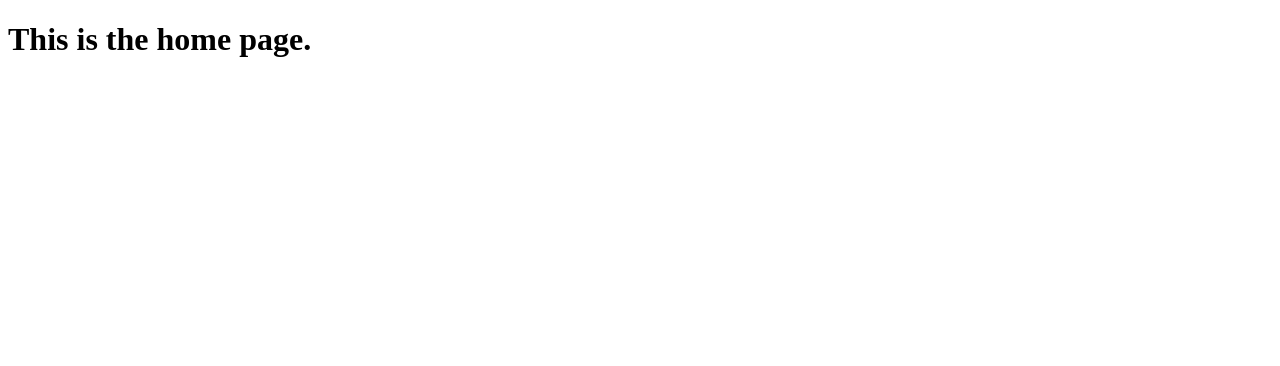
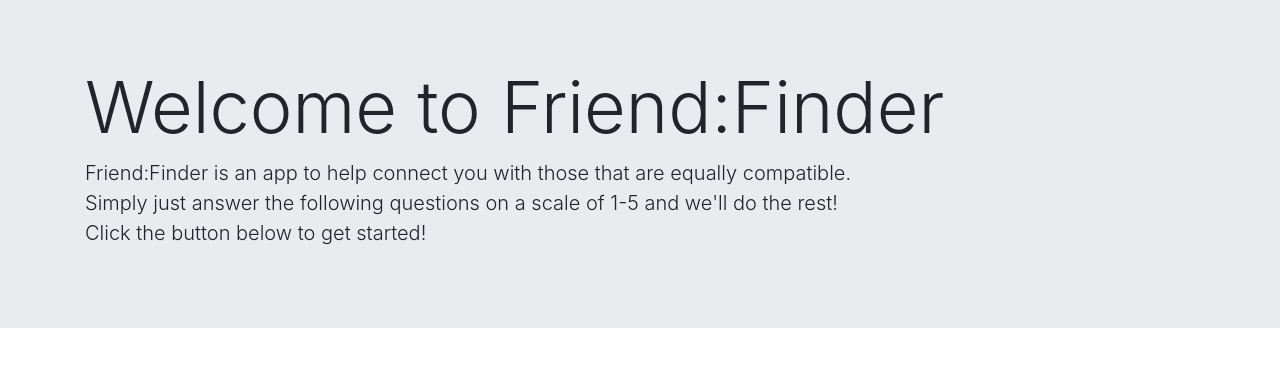
Before and after one commit to Blonded/friendFinder, a website: page app/public/index.html in a window 1280 px wide. Drawn offline with nearby package versions, Linux system fonts and the light colour scheme.

Commit message:
adding styling

```diff
--- a/app/public/assets/app.css
+++ b/app/public/assets/app.css
@@ -0,0 +1,4 @@
+.jumbotron-fluid {
+  /* background-color: black; */
+  /* color: white; */
+}
--- a/app/public/index.html
+++ b/app/public/index.html
@@ -3,14 +3,37 @@
 <head>
     <meta charset="utf-8" />
     <meta http-equiv="X-UA-Compatible" content="IE=edge">
-    <title>Home</title>
+    <title>Home Page - Friend:Finder</title>
     <meta name="viewport" content="width=device-width, initial-scale=1">
     <!-- Link to css: -->
-    <!-- <link rel="stylesheet" type="text/css" media="screen" href="app.css" /> -->
+    <link rel="stylesheet" type="text/css" media="screen" href="assets/app.css"/>
     <!-- Link to js: -->
     <!-- <script src="main.js"></script> -->
+    <!-- Javascript, bootstrap -->
+    <!-- Bootstrap -->
+    <link rel="stylesheet" href="https://maxcdn.bootstrapcdn.com/bootstrap/4.0.0/css/bootstrap.min.css">
+    <link rel="stylesheet" href="https://stackpath.bootstrapcdn.com/font-awesome/4.7.0/css/font-awesome.min.css">
 </head>
 <body>
-<h1> This is the home page. </h1>
+
+    <div class="jumbotron jumbotron-fluid">
+      <div class= "container">
+        <h1 class="display-3">Welcome to Friend:Finder</h1>
+        <p class="lead">
+          Friend:Finder is an app to help connect you with those that are equally compatible.
+          <br>
+          Simply just answer the following questions on a scale of 1-5 and we'll do the rest!
+          <br>
+          Click the button below to get started!</p>
+
+      </div>
+    </div>
+
+
+
+
+
+
+
 </body>
 </html>
```
Also changed, not shown: app/public/survey.html (+35 -2 lines), images.jpg (added), stock-photo-woman-vacuuming-the-house-funny-girl-with-vacuum-cleaner-housework-412586659.jpg (added).
